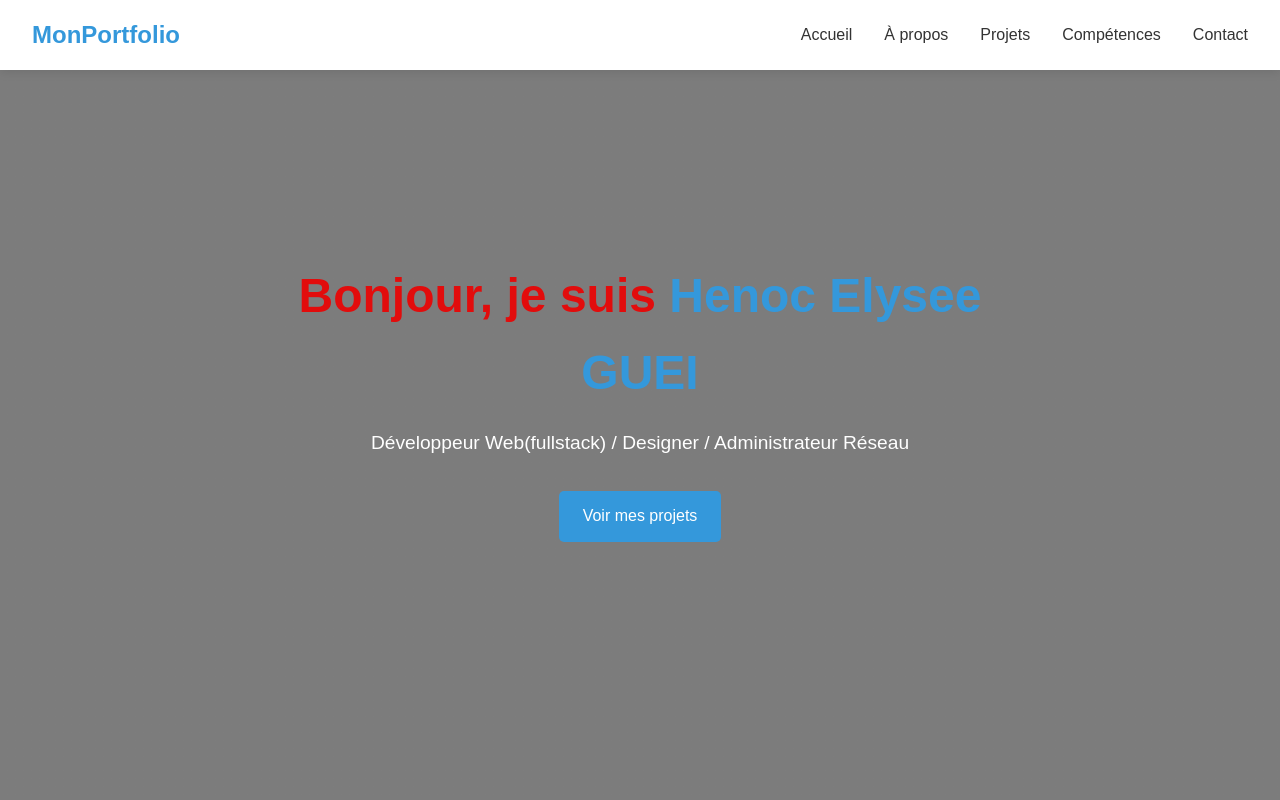
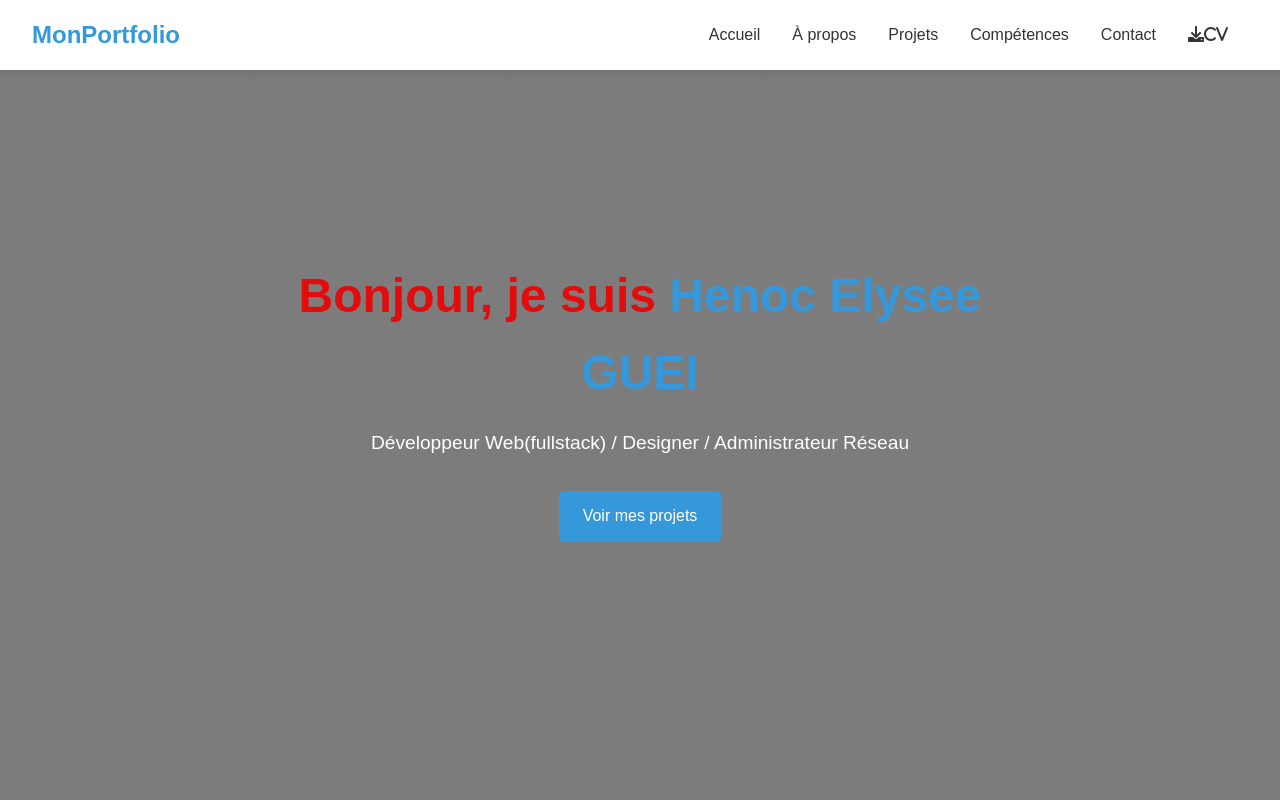
Before and after one commit to the-3lie/mon-portfolio, a plain HTML site: page index.html in a window 1280 px wide. Shown: the top 800 px of the page. Drawn offline with Linux system fonts and the light colour scheme.

Commit message:
Add files via upload

```diff
--- a/index.html
+++ b/index.html
@@ -17,6 +17,7 @@
                 <li><a href="#projets">Projets</a></li>
                 <li><a href="#competences">Compétences</a></li>
                 <li><a href="#contact">Contact</a></li>
+                <li><a href="cv guei henoc elysee.pdf" class="cv-link"><i class="fas  fa-download">CV</i></a></li>
             </ul>
             <div class="burger">
                 <div class="line1"></div>
--- a/style.css
+++ b/style.css
@@ -9,6 +9,12 @@
 html {
     scroll-behavior: smooth;
 }
+
+
+        .cv-link i {
+            margin-right: 20px;
+        }
+
 
 body {
     line-height: 1.6;
```
Also changed, not shown: 1 other file.
